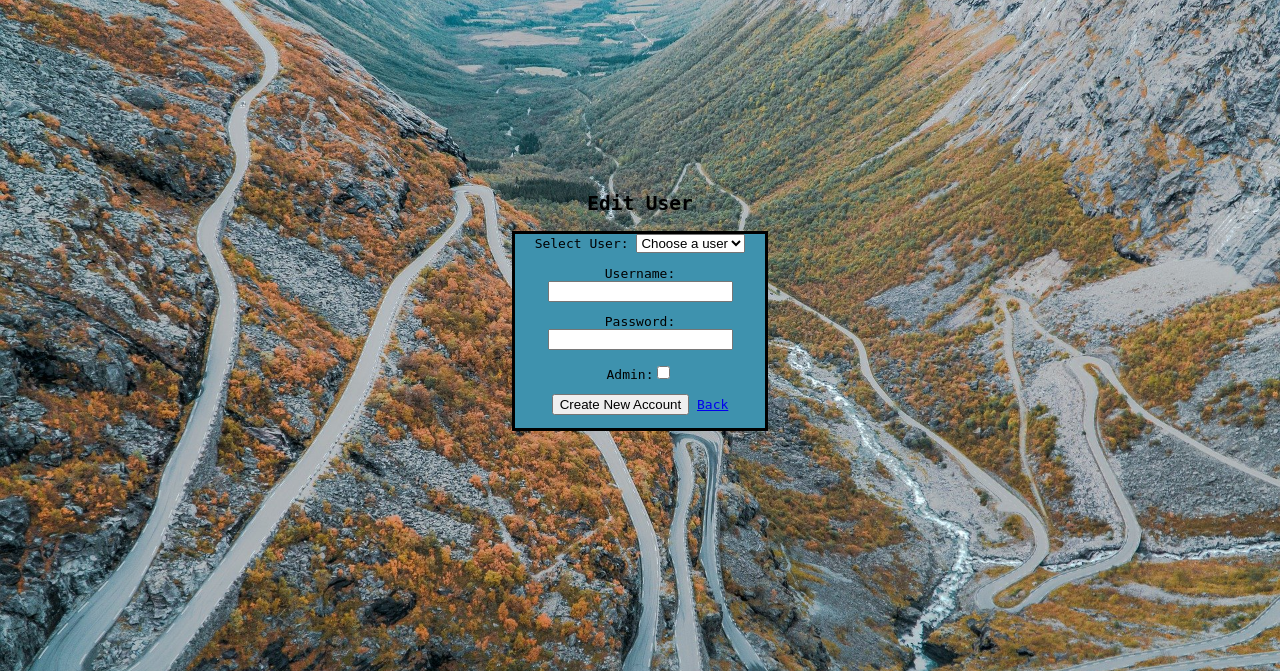
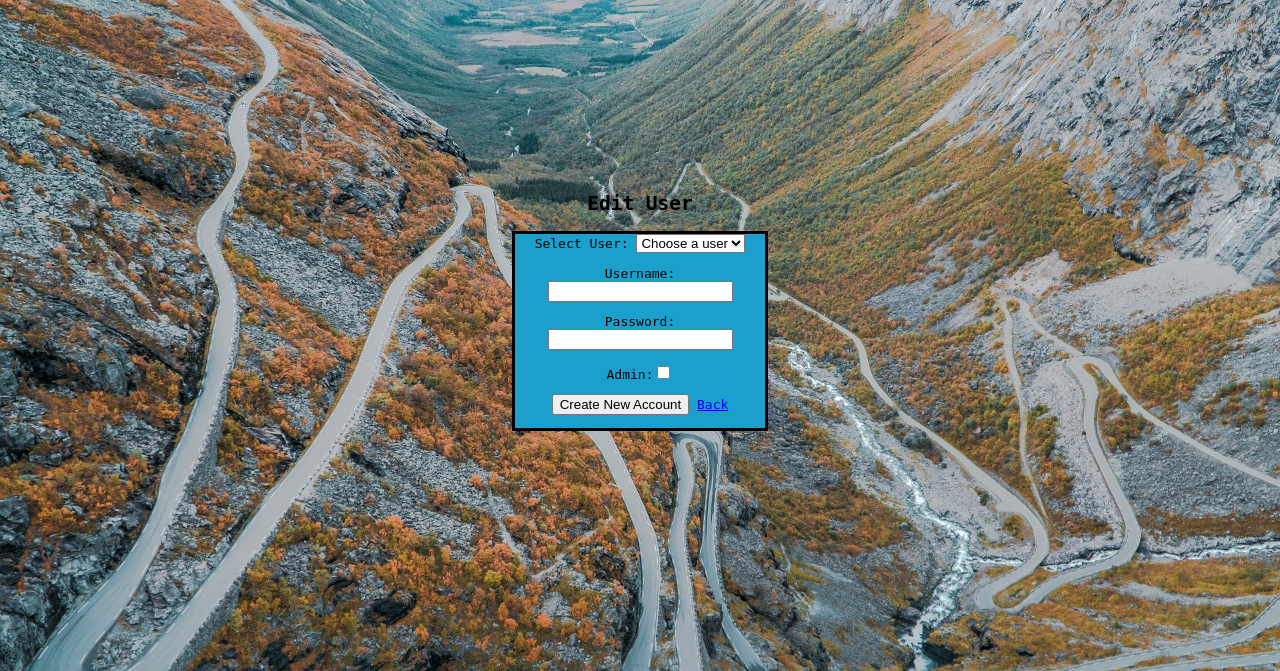
Before and after one commit to s3722286/SEPM-Tagon, a PHP site: page /edit_user.php in a window 1280 px wide. Shown: the top 671 px of the page. Run offline with PHP 8.4, Linux system fonts and the light colour scheme; data that the repository does not hold is empty.

Commit message:
changed form colour

```diff
--- a/styles.css
+++ b/styles.css
@@ -20,7 +20,7 @@ h3 {
     margin-bottom: auto;
 }
 form {
-    background-color: rgb(62, 146, 174);
+    background-color: rgb(27, 160, 205);
     text-align: center;
     border-style: solid;
     border-color: black;
```
